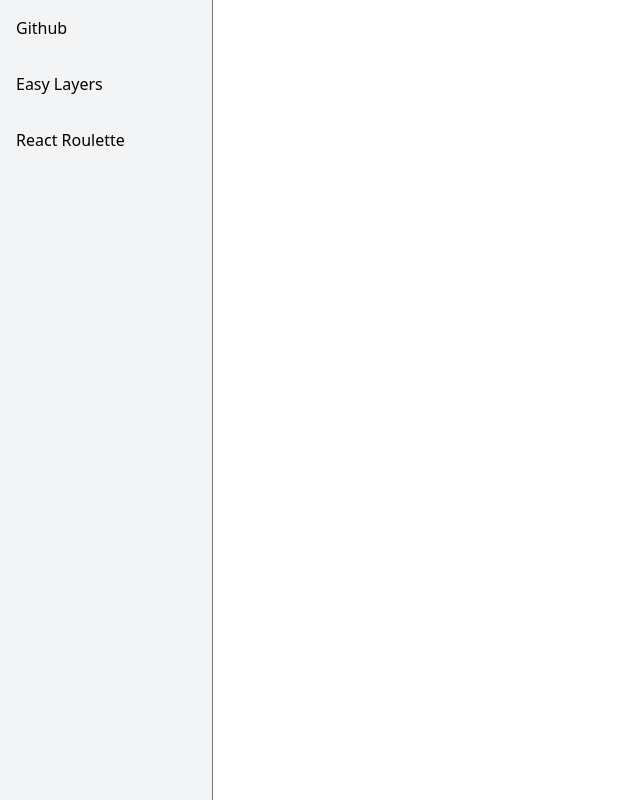
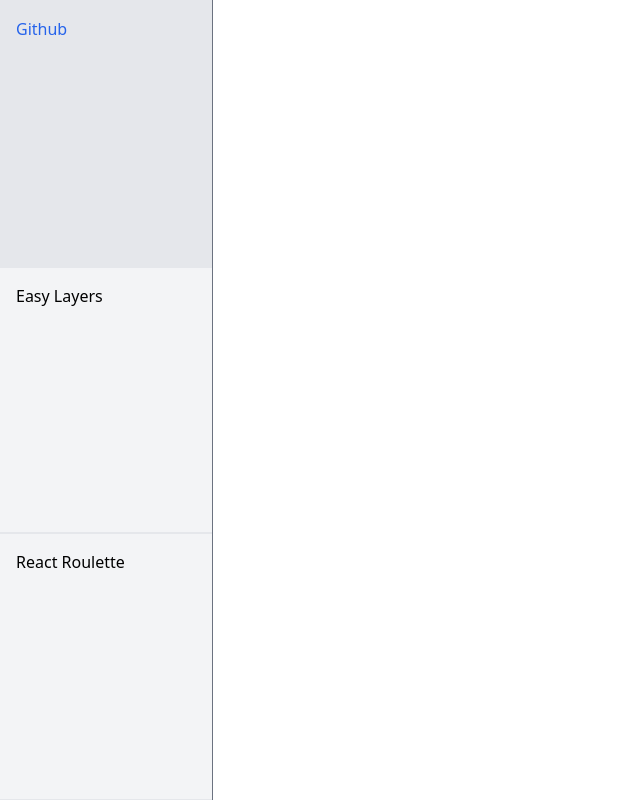
Before and after one commit to maxengelhard/profile, a React (Create React App) app: page / in a window 1280 px wide. Shown: the whole page, without its empty margins (0-640 px from the left). Built offline with nearby package versions, Linux system fonts and the light colour scheme.

Commit message:
adding in mouseenter and hieght menu

```diff
--- a/src/components/Menu.js
+++ b/src/components/Menu.js
@@ -1,14 +1,21 @@
-// components/Layout.js
 import React from 'react';
 
 export function Menu() {
-  return (
-    <>
-      <nav className="flex flex-col h-screen bg-gray-100 w-1/6 border-r border-gray-500">
-        <div className="p-4">Github</div>
-        <div className="p-4">Easy Layers</div>
-        <div className="p-4">React Roulette</div>
+    const handleHover = (e) => {
+        // TODO: Add your logic to display the image on hover
+      };
+
+      return (
+        <nav className="flex flex-col h-screen bg-gray-100 w-1/6 border-r border-gray-500">
+          <div className="p-4 border-t border-b h-1/3 hover:bg-gray-200 hover:text-blue-600 cursor-pointer" onMouseEnter={handleHover}>
+            Github
+          </div>
+          <div className="p-4 border-t border-b h-1/3 hover:bg-gray-200 hover:text-blue-600 cursor-pointer" onMouseEnter={handleHover}>
+            Easy Layers
+          </div>
+          <div className="p-4 border-t border-b h-1/3 hover:bg-gray-200 hover:text-blue-600 cursor-pointer" onMouseEnter={handleHover}>
+            React Roulette
+          </div>
         </nav>
-    </>
-  );
+      );
 }
```
